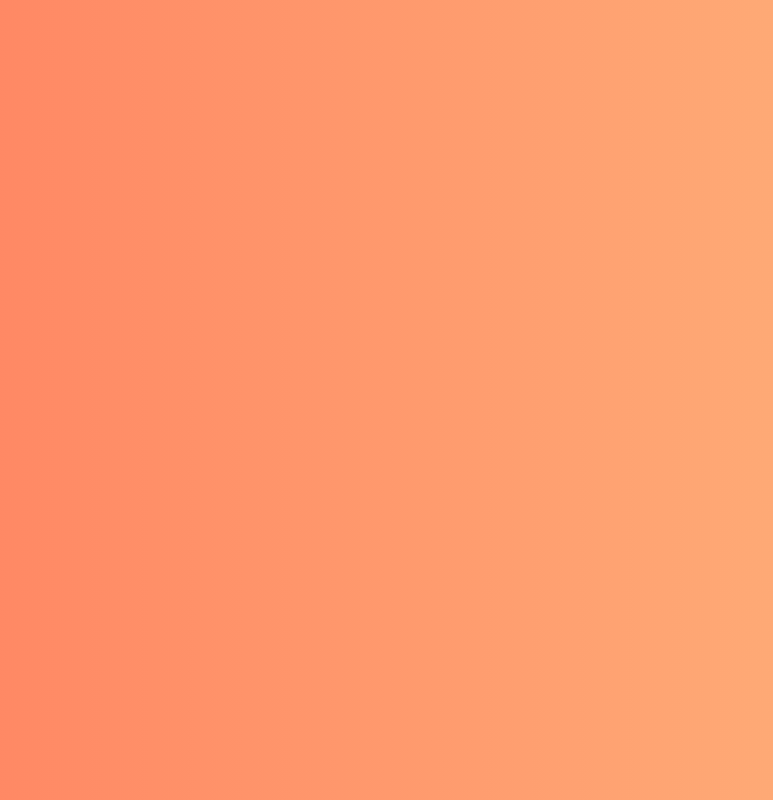
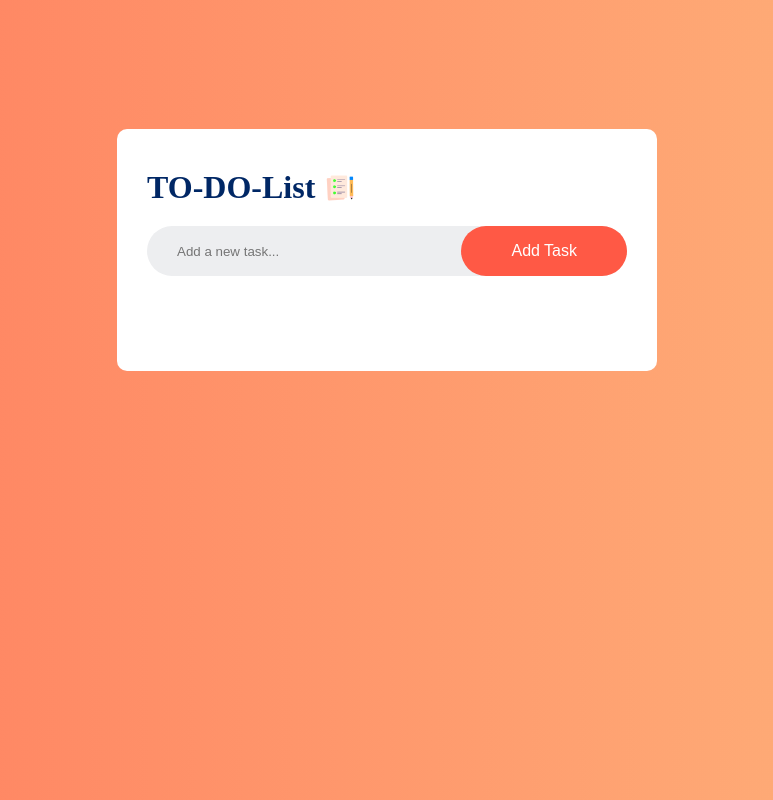
Before and after one commit to MohamedAdamA/ToDoList, a plain HTML site: page index.html in a window 1280 px wide. Shown: the whole page, without its empty margins (253-1026 px from the left). Drawn offline with Linux system fonts and the light colour scheme.

```diff
--- a/index.html
+++ b/index.html
@@ -1,15 +1,29 @@
 <!DOCTYPE html>
 <html lang="en">
-<head>
-    <meta charset="UTF-8">
-    <meta name="viewport" content="width=device-width, initial-scale=1.0">
+  <head>
+    <meta charset="UTF-8" />
+    <meta name="viewport" content="width=device-width, initial-scale=1.0" />
     <title>To Do List</title>
-    <link rel="stylesheet" href="style.css">
-</head>
-<body>
+    <link rel="stylesheet" href="style.css" />
+  </head>
+  <body>
     <div class="container">
-
+      <div class="ToDoApp">
+        <h1>
+          TO-DO-List
+          <img src="images/icon.png" alt="" />
+        </h1>
+        <div class="row">
+          <input type="text" id="taskInput" placeholder="Add a new task..." />
+          <button onclick="addTask()">Add Task</button>
+        </div>
+        <ul id="list-container">
+            <!-- <li class="checked">dfas</li>
+            <li>asdfaf</li>
+            <li>sdfasdf</li> -->
+        </ul>
+      </div>
     </div>
-
-</body>
+    <script src="script.js"></script>
+  </body>
 </html>
--- /dev/null
+++ b/script.js
@@ -0,0 +1,2 @@
+const taskInput = document.getElementById("taskInput");
+const listContainer = document.getElementById("list-container");
--- a/style.css
+++ b/style.css
@@ -10,4 +10,82 @@
     width: 100%;
     height: 100vh;
     background: linear-gradient(to right, #ff7e5f, #feb47b);
+    display: flex;
+    justify-content: center;
+    align-items: center;
 }
+.ToDoApp{
+    width: 100%;
+    max-width: 540px;
+    background: #fff;
+    padding: 40px 30px 70px;
+    border-radius: 10px;
+    margin-top: -300px;
+}
+.ToDoApp h1{
+    color: #002765;
+    display: flex;
+    align-items: center;
+    margin-bottom: 20px;
+}
+.ToDoApp h1 img{
+    width: 30px;
+    margin-left: 10px;
+
+}
+.row{
+    display: flex;
+    align-items: center;
+    justify-content: space-between;
+    background: #edeef0;
+    border-radius: 30px;
+    padding-left: 20px;
+    margin-bottom: 25px;
+}
+input{
+    flex: 1;
+    border: none;
+    outline: none;
+    background: transparent;
+    padding: 10px;
+}
+button{
+    border: none;
+    outline: none;
+    padding: 16px 50px;
+    background: #ff5945;
+    color: #fff;
+    font-size: 16px;
+    cursor: pointer;
+    border-radius: 40px;
+}
+ul li{
+    list-style: none;
+    font-size: 17px;
+    padding: 12px 8px 12px 50px;
+    user-select: none;
+    cursor: pointer;
+    position: relative;
+}
+ul li::before{
+    content: "";
+    height: 28px;
+    width: 28px;
+    background-image: url(images/unchecked.png);
+    background-size: cover;
+    background-position: center;
+    position: absolute;
+    border-radius: 50%;
+    left: 10px;
+    top:8px;
+}
+
+ul li.checked{
+    color: #555;
+    text-decoration: line-through;
+}
+
+ul li.checked::before{
+    content: "";
+    background-image: url(images/checked.png);
+}
```
Also changed, not shown: images/checked.png (added), images/icon.png (added), images/unchecked.png (added).
